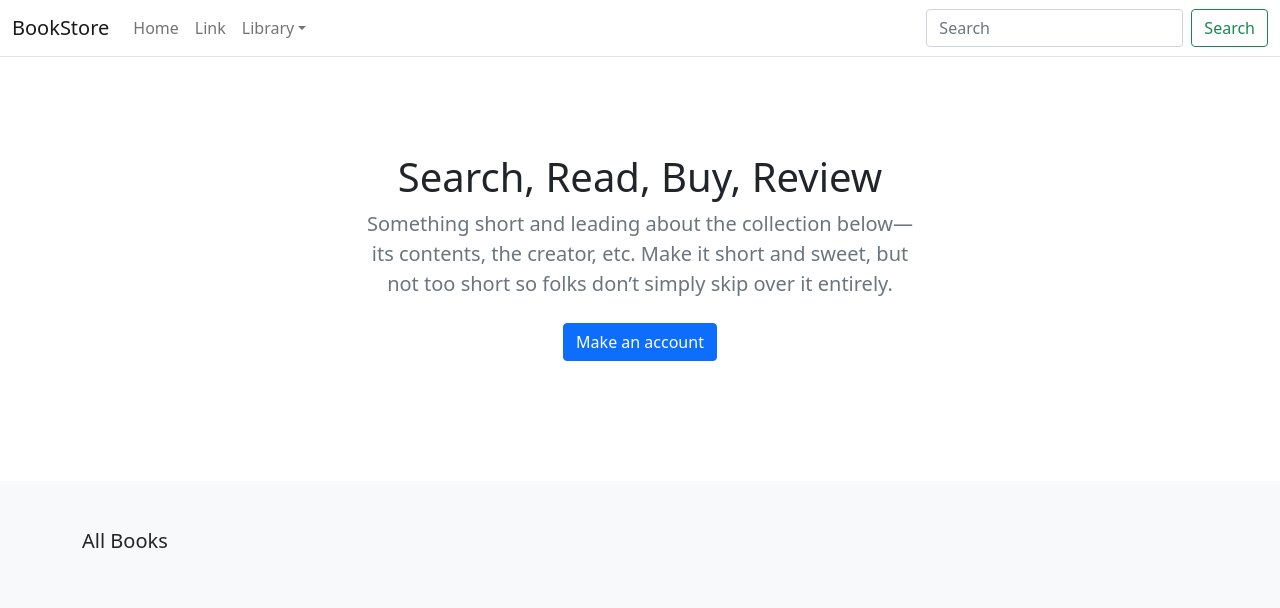
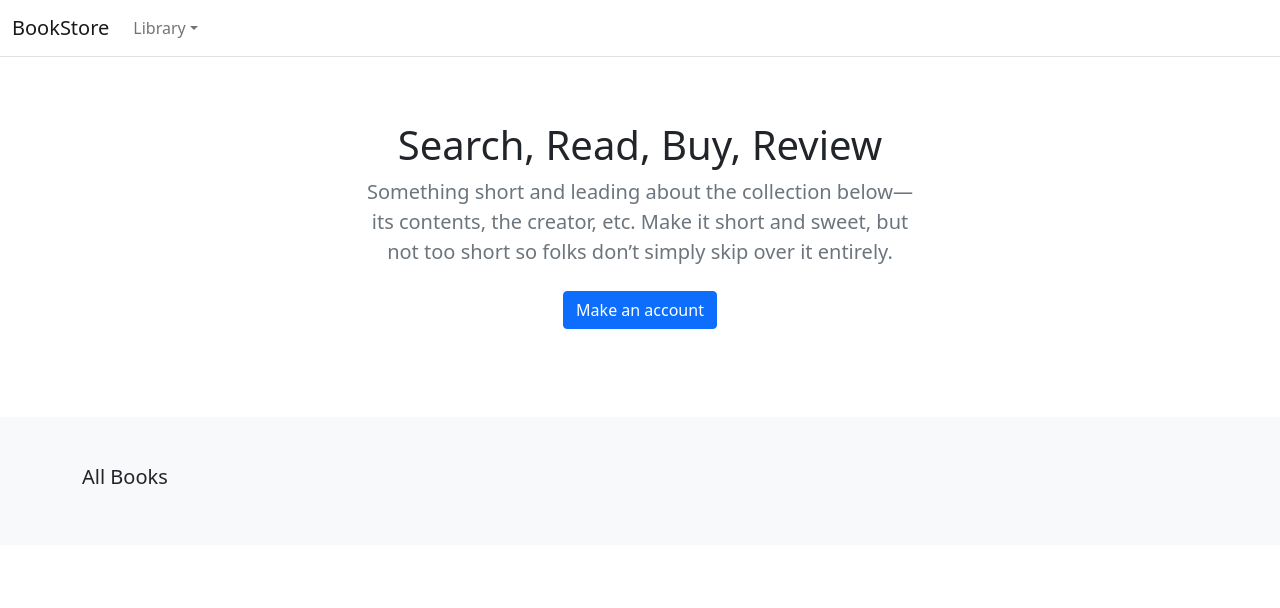
Before and after one commit to levkad03/Django-Eshop, a Django app: page / in a window 1280 px wide. Shown: the top 608 px of the page. Run offline with Django 5.2, Linux system fonts and the light colour scheme; data that the repository does not hold is empty.

Commit message:
removed redundant links, changed visual style a lil bit

```diff
--- a/templates/store/base.html
+++ b/templates/store/base.html
@@ -17,7 +17,7 @@
         <header>
             <nav class="navbar navbar-expand-md navbar-light bg-white border-bottom">
                 <div class="container-fluid">
-                    <a class="navbar-brand" href="#">BookStore</a>
+                    <a class="navbar-brand" href="/">BookStore</a>
                     <button class="navbar-toggler"
                             type="button"
                             data-bs-toggle="collapse"
@@ -29,12 +29,6 @@
                     </button>
                     <div class="collapse navbar-collapse" id="navbarCollapse">
                         <ul class="navbar-nav me-auto mb-2 mb-md-0">
-                            <li class="nav-item active">
-                                <a class="nav-link" aria-current="page" href="/">Home</a>
-                            </li>
-                            <li class="nav-item">
-                                <a class="nav-link" href="#">Link</a>
-                            </li>
                             <li class="nav-item dropdown">
                                 <a class="nav-link dropdown-toggle"
                                    href="#"
@@ -54,13 +48,6 @@
                                 </ul>
                             </li>
                         </ul>
-                        <form class="d-flex">
-                            <input class="form-control me-2"
-                                   type="search"
-                                   placeholder="Search"
-                                   aria-label="Search">
-                            <button class="btn btn-outline-success" type="submit">Search</button>
-                        </form>
                     </div>
                 </div>
             </nav>
--- a/templates/store/home.html
+++ b/templates/store/home.html
@@ -3,7 +3,7 @@
 {% block title %}Home{% endblock %}
 {% block content %}
     <section class="py-5 text-center container">
-        <div class="row py-lg-5">
+        <div class="row py-lg-3">
             <div class="col-lg-6 col-md-8 mx-auto">
                 <h1>Search, Read, Buy, Review</h1>
                 <p class="lead text-muted">
```
